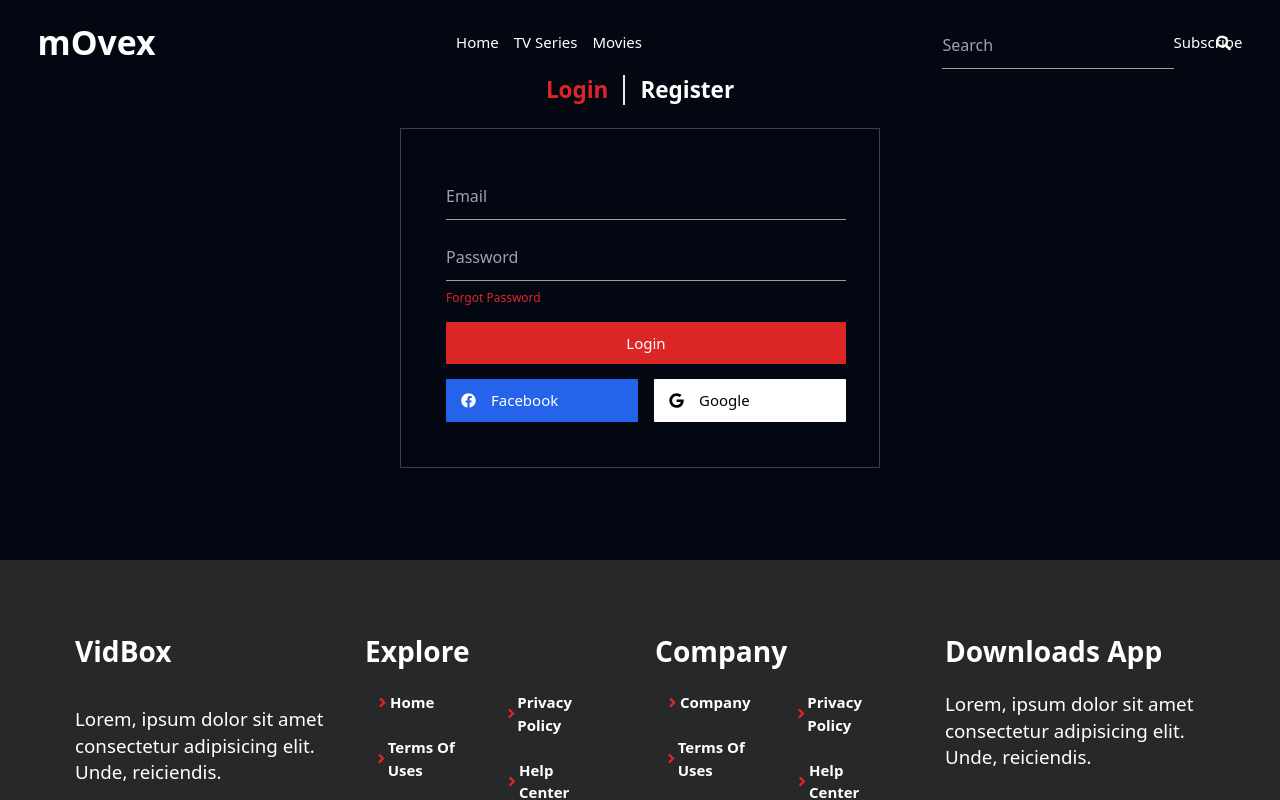
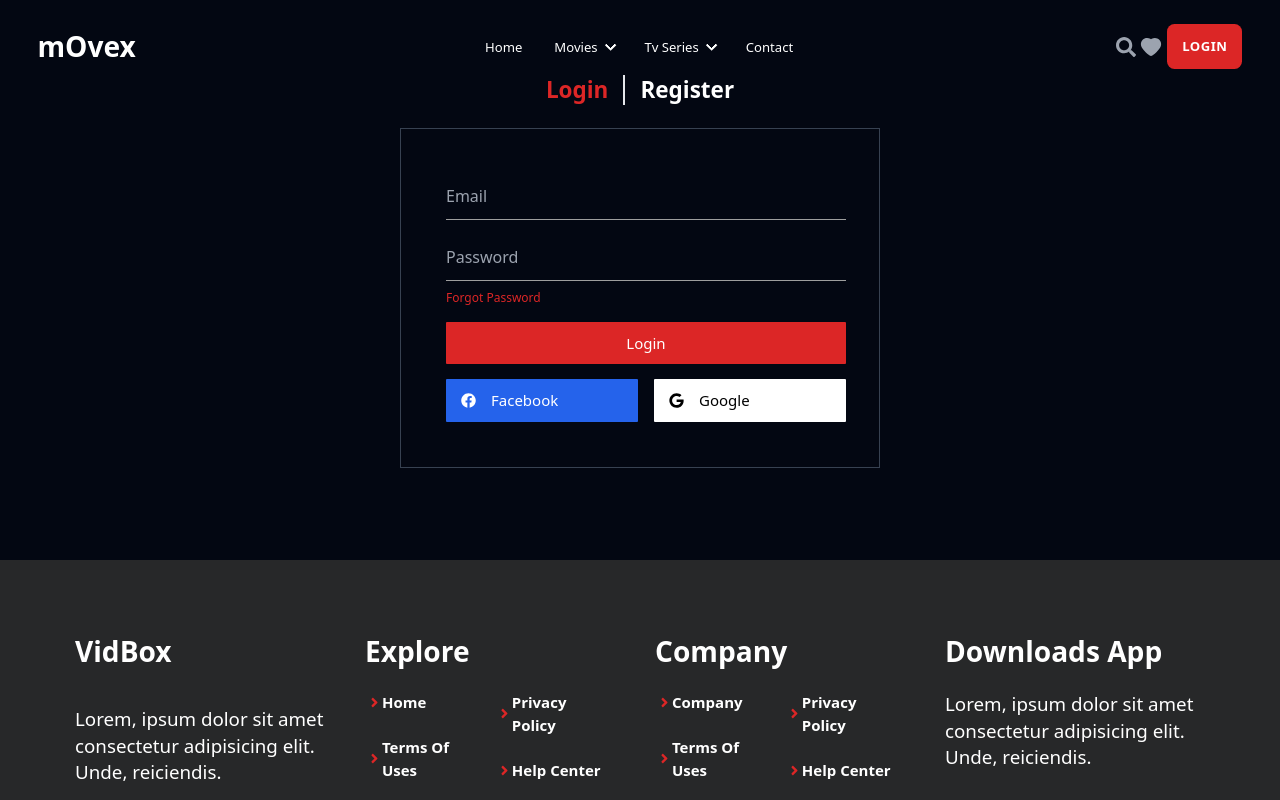
Before and after one commit to jewelislam360/Video-Steraming-Client, a React (Vite) app: page /login in a window 1280 px wide. Shown: the top 800 px of the page. Built offline with nearby package versions, Linux system fonts and the light colour scheme.

Commit message:
login and search option is added

```diff
--- a/src/Pages/Home/Banner/Banner.css
+++ b/src/Pages/Home/Banner/Banner.css
@@ -52,7 +52,7 @@
     position: relative;
   }
   .banner .content .button a{
-      background: #f25a5a;
+      background: #ff1d1d;
       color: #ffff;
       text-decoration: none;
       font-weight: 500;
@@ -66,7 +66,7 @@
       background: #000;
   }
   .banner .content .button a:hover:nth-child(2){
-      background: #f25a5a;
+      background: #ff1d1d;
   }
 
   /*==============banner carousel slider=========*/
@@ -97,7 +97,7 @@
     transition: 0.3s;
   }
   .play:hover{
-    color: #f25a5a;
+    color: #ff1d1d;
   }
   .sociel li a{
     color: #ffff;
--- a/src/components/Shared/Navbar/Navbar.css
+++ b/src/components/Shared/Navbar/Navbar.css
@@ -1,7 +1,10 @@
 ul li{
-    margin: 0 10px;
+    border-radius: 3px;
+    color: white;
+    transition: 0.5s;
+    margin-left: 2px;
 }
 ul li:hover{
-    color: #f25a5a;
-    transition: 0.5s;
+    background: #ff3131;
+    color: white;
 }
--- a/src/components/Shared/Navbar/Navbar.jsx
+++ b/src/components/Shared/Navbar/Navbar.jsx
@@ -1,40 +1,79 @@
 import React, { useState } from 'react';
-import { Link } from 'react-router-dom';
-import './Navbar.css';
-import { FaSearch, FaBars, FaTimes } from 'react-icons/fa';
+import { AiFillHeart } from 'react-icons/ai';
+import { FaSearch, FaBars } from 'react-icons/fa';
+import './Navbar.css'
 
 const Navbar = () => {
-    const [menuOpen, setMenuOpen] = useState(false);
-
-    const toggleMenu = () => {
-        setMenuOpen(!menuOpen);
+    const [searchVisible, setSearchVisible] = useState(false);
+    const toggleSearch = () => {
+        setSearchVisible(!searchVisible);
     };
 
+    const navOption = <>
+        <li><a href="">Home</a></li>
+        <li tabIndex={0}>
+            <details>
+                <summary>Movies</summary>
+                <ul className='p-2'>
+                    <li><a>Action</a></li>
+                    <li><a>Adventure</a></li>
+                    <li><a>Commedy</a></li>
+                    <li><a>Horror</a></li>
+                </ul>
+            </details>
+        </li>
+        <li tabIndex={0}>
+            <details>
+                <summary>Tv Series</summary>
+                <ul className='p-2'>
+                    <li><a>HD+</a></li>
+                    <li><a>Sony</a></li>
+                    <li><a>Sony Plus</a></li>
+                    <li><a>Sports</a></li>
+                </ul>
+            </details>
+        </li>
+        <li><a>Contact</a></li>
+    </>
     return (
-        <>
-            <header className='fixed top-0 left-0 w-full md:w-3/4 lg:w-1/2 xl:w-full text-white py-6 px-4 md:px-10 z-10'>
-                <div className='flex justify-between items-center'>
-                    <a href="#" className='font-extrabold text-4xl space-x-1'>mOvex</a>
-                    <div className='md:hidden'>
-                        {menuOpen ? (
-                            <FaTimes onClick={toggleMenu} className='text-white text-2xl cursor-pointer' />
-                        ) : (
-                            <FaBars onClick={toggleMenu} className='text-white text-2xl cursor-pointer' />
-                        )}
+        <div className="navbar fixed top-0 left-0 w-full text-white py-6 px-4 md:px-10 z-10">
+            <div className="navbar-start">
+                <div className="dropdown">
+                    <label tabIndex={0} className="text-gray-400 hover:text-gray-300 lg:hidden">
+                    <FaBars size={24} />
+                    </label>
+                    <ul tabIndex={0} className="menu menu-sm dropdown-content mt-3 z-[1] p-2 shadow rounded-box w-full">
+                        {navOption}
+                    </ul>
+                </div>
+                <a className="font-extrabold text-3xl cursor-pointer">mOvex</a>
+            </div>
+            <div className="navbar-center hidden lg:flex md:flex">
+                <ul className="menu menu-horizontal px-1 text-white">
+                    {navOption}
+                </ul>
+            </div>
+            <div className="navbar-end">
+                <button
+                    onClick={toggleSearch}
+                    className="text-gray-400 hover:text-gray-300"
+                >
+                    <FaSearch size={20} className='mr-1'/>
+                </button>
+                {searchVisible && (
+                    <div className="hidden md:flex space-x-4 items-center">
+                        <input
+                            type="text"
+                            placeholder="Search for movies..."
+                            className="py-1 px-2 rounded"
+                        />
                     </div>
-                    <div className={`hidden md:flex gap-4 ${menuOpen ? 'flex' : 'hidden'}`}>
-                        <Link to='/'>Home</Link>
-                        <Link to='/tv-series'>TV Series</Link>
-                        <Link to='/movies'>Movies</Link>
-                    </div>
-                    <div className='flex search relative w-[200px] md:w-[300px] h-[40px]'>
-                        <input className='w-full h-full text-white bg-transparent border-b-2 rounded-lg pl-4' type="text" placeholder='Search' />
-                        <FaSearch className='absolute top-2/4 -translate-y-2/4 right-3 text-white' />
-                        <button>Subscribe</button>
-                    </div>
-                </div>
-            </header>
-        </>
+                )}
+                <AiFillHeart size={24} className="text-gray-400 mr-1" />
+                <a className="btn bg-red-600 btn-outline text-white">Login</a>
+            </div>
+
+        </div>
     );
 };
 
--- a/src/index.css
+++ b/src/index.css
@@ -35,115 +35,3 @@ ul{
     @apply px-4 w-full bg-red-600 py-[10px] rounded-[1px] text-white;
   }
 }
-/* ================navbar=================*/
-ul li{
-  margin: 0 10px;
-}
-ul li:hover{
-  color: #f25a5a;
-  transition: 0.5s;
-}
-/* ==============Banner section=========== */
-
-.banner::before{
-  position: absolute;
-  content: '';
-  top: 0;
-  left: 0;
-  right: 0;
-  bottom: 0;
-  width: 100%;
-  height: 100%;
-  background: rgba(0, 0, 0, 0.5);
-}
-.banner .content{
-  visibility: hidden;
-  transform: scale(0);
-  transition: 0.5s;
-}
-.banner .content.active{
-  display: block;
-  visibility: visible;
-  transform: scale(1);
-  transition: 0.5s;
-}
-h4 span{
-  padding: 0 10px;
-  border-right: 1px solid;
-  border-color: #f5f5f5;
-}
-h4 span:first-child{
-  padding-left: 0;
-}
-h4 span:last-child{
-  border-right: none;
-}
-.banner .content .button a{
-  background: #f25a5a;
-  color: #ffff;
-  text-decoration: none;
-  font-weight: 500;
-  text-transform: uppercase;
-  transition: 0.5s;
-  cursor: pointer;
-  padding: 4px 8px;
-  border-radius: 5px;
-}
-.banner .content .button a:last-child{
-  background: #000;
-}
-.banner .content .button a:hover:last-child{
-  background: #f25a5a;
-}
-
-/*==============swiper slider=========*/
-.banner .carousel-box{
-background: rgba(0, 0, 0, 0.5);
-box-shadow: 20px 20px 50px rgba(0, 0, 0, 0.5);
-border: 1px solid rgba(255, 255, 255, 0.1);
-backdrop-filter: blur(20px);
-border-radius: 10px;
-}
-.banner .carousel{
-perspective: 1500;
-}
-.banner .carousel-item{
-width: 180px;
-cursor: pointer;
-}
-.banner .carousel-item img{
-max-width: 235px;
-height: 250px;
-border-radius: 10px;
-transform: translateX(4px) translateY(-30px);
-object-fit: cover;
-object-position: center;
-}
-.play{
-transition: 0.3s;
-}
-.play:hover{
-color: #f25a5a;
-}
-.sociel li a{
-color: #ffff;
-text-decoration: none;
-text-transform: uppercase;
-font-weight: 500;
-font-size: 25px;
-transition: 0.3s;
-cursor: pointer;
-}
-.trailer{
-transition: 0.3s;
-/* visibility: hidden;
-opacity: 0; */
-}
-.trailer.active{
-visibility: visible;
-opacity: 1;
-}
-.trailer video{
-max-width: 900px;
-outline: none;
-}
```
Also changed, not shown: src/Pages/Home/Banner/Banner.jsx (+14 -14 lines).
